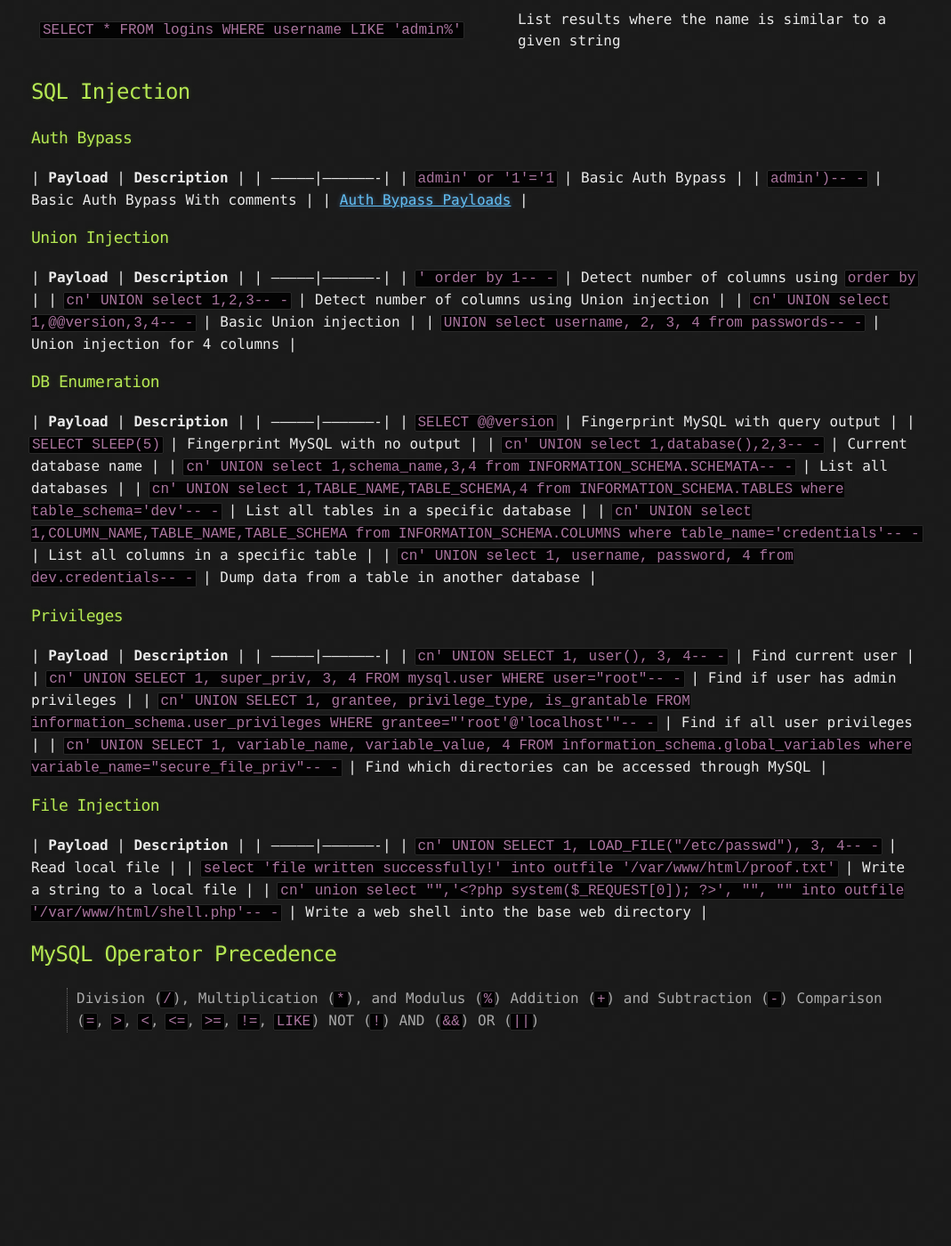
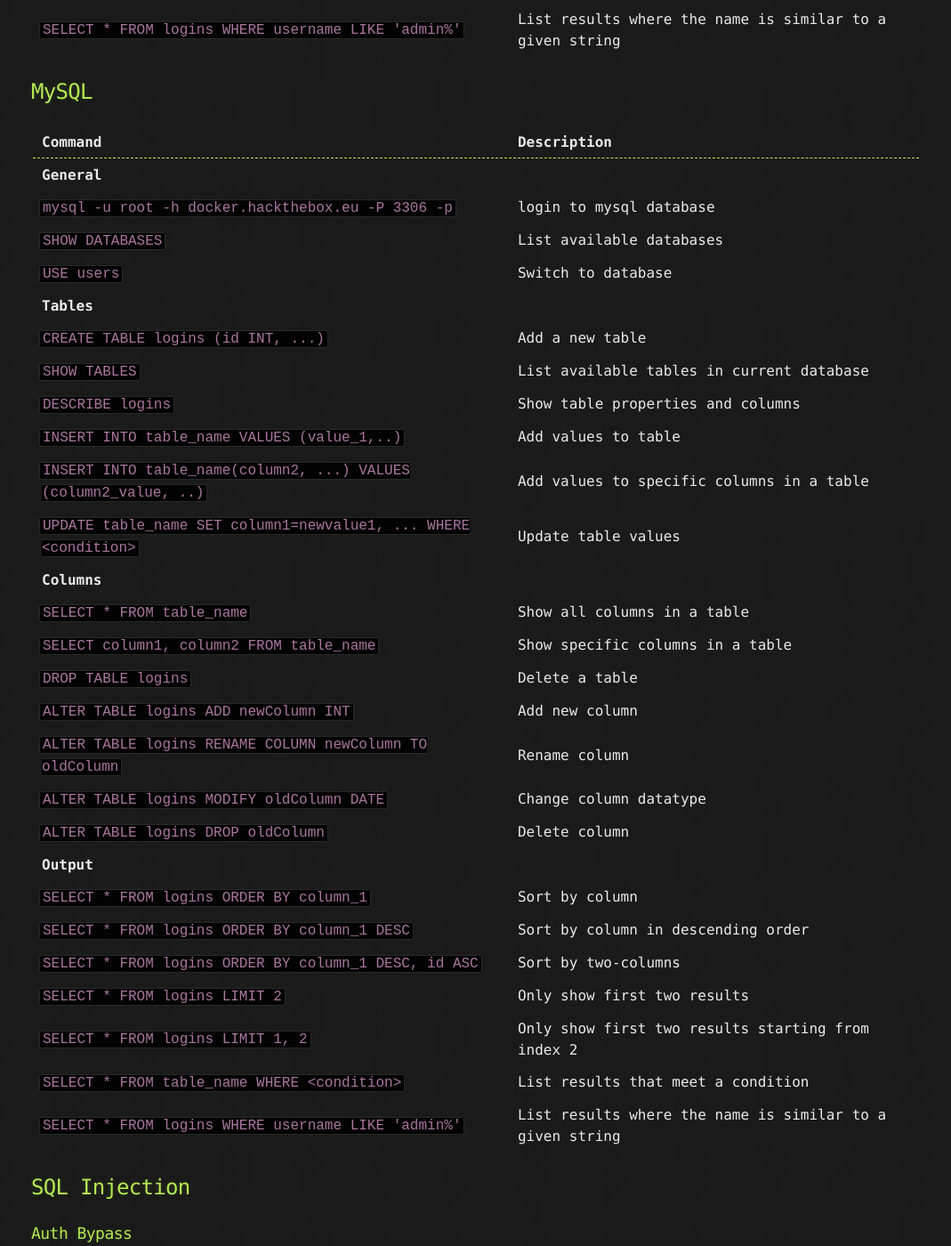
Before and after one commit to HenryEarl/HenryEarl.github.io, a Jekyll site: the page built from docs/HowToDocs/HackTheBox/Cheat-Sheet/MySQL/index.md, in a window 1280 px wide and 1400 px high, scrolled down 1379 px. Shown: the whole window at 89% size, without its empty margins (105-1174 px from the left). Built offline with Jekyll 4.4.1, drawn with Linux system fonts in a browser that asks for light colours; our own code applies the rules of GitHub Pages for plain Markdown files; before the commit the page ends 2559 px from its top, so only the background shows below that.

Commit message:
Update index.md

```diff
--- a/docs/HowToDocs/HackTheBox/Cheat-Sheet/MySQL/index.md
+++ b/docs/HowToDocs/HackTheBox/Cheat-Sheet/MySQL/index.md
@@ -33,6 +33,40 @@ title: MySQL
 | `SELECT * FROM logins LIMIT 1, 2` | Only show first two results starting from index 2 |
 | `SELECT * FROM table_name WHERE <condition>` | List results that meet a condition |
 | `SELECT * FROM logins WHERE username LIKE 'admin%'` | List results where the name is similar to a given string |
+
+
+## MySQL
+
+| **Command**   | **Description**   |
+| --------------|-------------------|
+| **General** |
+| `mysql -u root -h docker.hackthebox.eu -P 3306 -p` | login to mysql database |
+| `SHOW DATABASES` | List available databases |
+| `USE users` | Switch to database |
+| **Tables** |
+| `CREATE TABLE logins (id INT, ...)` | Add a new table |
+| `SHOW TABLES` | List available tables in current database |
+| `DESCRIBE logins` | Show table properties and columns |
+| `INSERT INTO table_name VALUES (value_1,..)` | Add values to table |
+| `INSERT INTO table_name(column2, ...) VALUES (column2_value, ..)` | Add values to specific columns in a table |
+| `UPDATE table_name SET column1=newvalue1, ... WHERE <condition>` | Update table values |
+| **Columns** |
+| `SELECT * FROM table_name` | Show all columns in a table |
+| `SELECT column1, column2 FROM table_name` | Show specific columns in a table |
+| `DROP TABLE logins` | Delete a table |
+| `ALTER TABLE logins ADD newColumn INT` | Add new column |
+| `ALTER TABLE logins RENAME COLUMN newColumn TO oldColumn` | Rename column |
+| `ALTER TABLE logins MODIFY oldColumn DATE` | Change column datatype |
+| `ALTER TABLE logins DROP oldColumn` | Delete column |
+| **Output** |
+| `SELECT * FROM logins ORDER BY column_1` | Sort by column |
+| `SELECT * FROM logins ORDER BY column_1 DESC` | Sort by column in descending order |
+| `SELECT * FROM logins ORDER BY column_1 DESC, id ASC` | Sort by two-columns |
+| `SELECT * FROM logins LIMIT 2` | Only show first two results |
+| `SELECT * FROM logins LIMIT 1, 2` | Only show first two results starting from index 2 |
+| `SELECT * FROM table_name WHERE <condition>` | List results that meet a condition |
+| `SELECT * FROM logins WHERE username LIKE 'admin%'` | List results where the name is similar to a given string |
+
 
 ## SQL Injection
 
```
